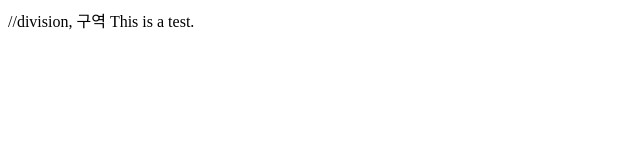
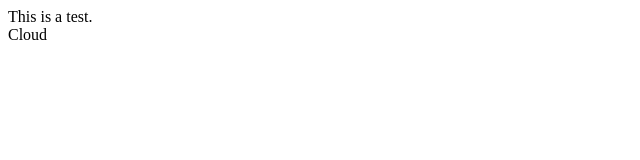
Before and after one commit to KPolish/0508_Vue, a plain HTML site: page index.html in a window 1280 px wide. Shown: the whole page, without its empty margins (0-640 px from the left). Drawn offline with nearby package versions, Linux system fonts and the light colour scheme.

Commit message:
20180508_Vue#01

```diff
--- a/index.html
+++ b/index.html
@@ -5,15 +5,18 @@
 </head>
 
 <body>
- <div id="app"> //division, 구역
+ <div id="app"> <!--division, 구역-->
         This is a test.
+        <!--Vue.js domain-->
+        <br>
+        {{ message }} <!--Vue영역(중괄호 두개 안쪽)-->
  </div>
  <script src="https://cdn.jsdelivr.net/npm/vue/dist/vue.js"></script>
  <script>
  const myApp = new Vue({
  el: '#app',    // HTML에서 id="app"으로 접근 필요, div와 같은 이름이어야함
  data: {
-        message: 'Hello Vue!'
+        message: 'Cloud'
         }
     });
  </script>
```
